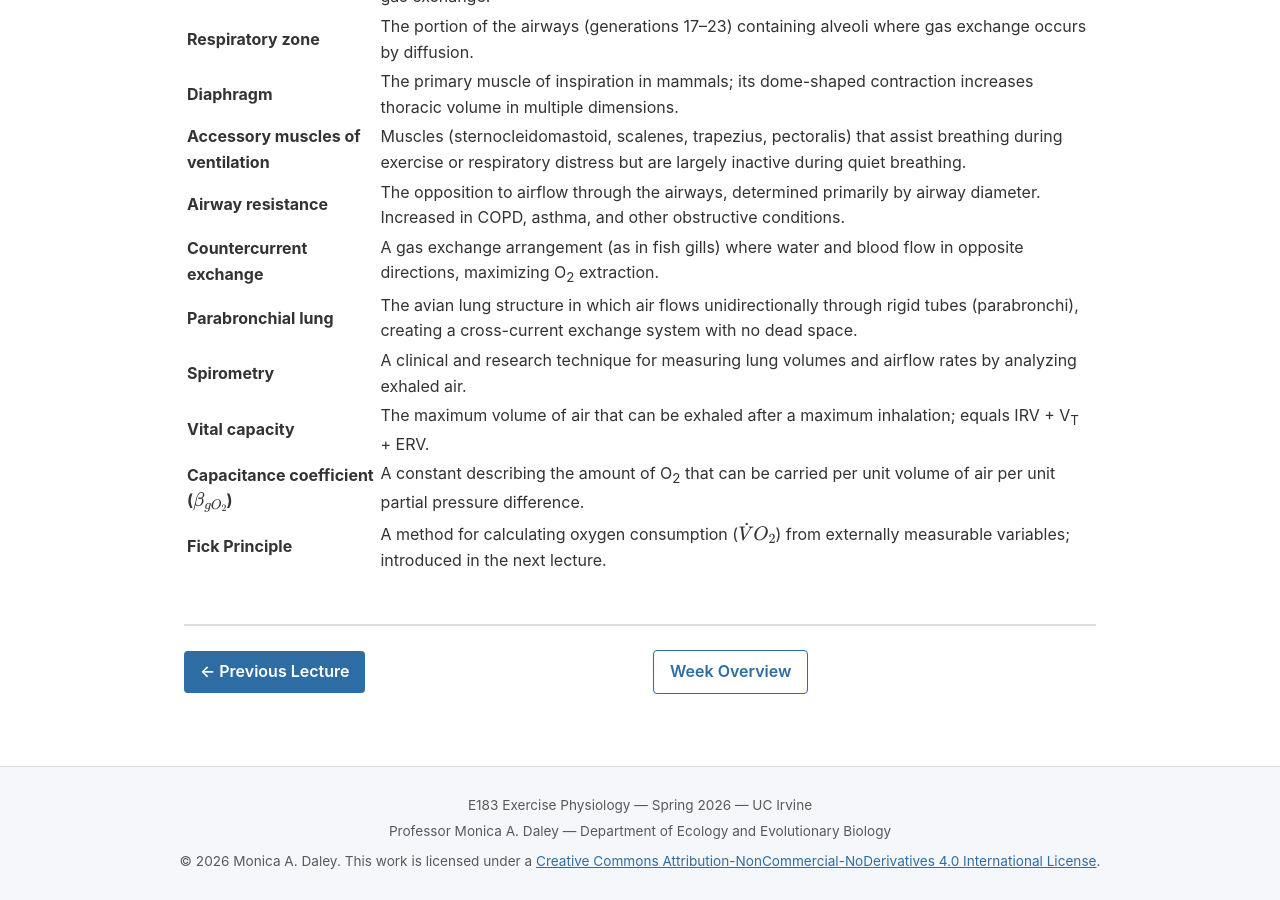
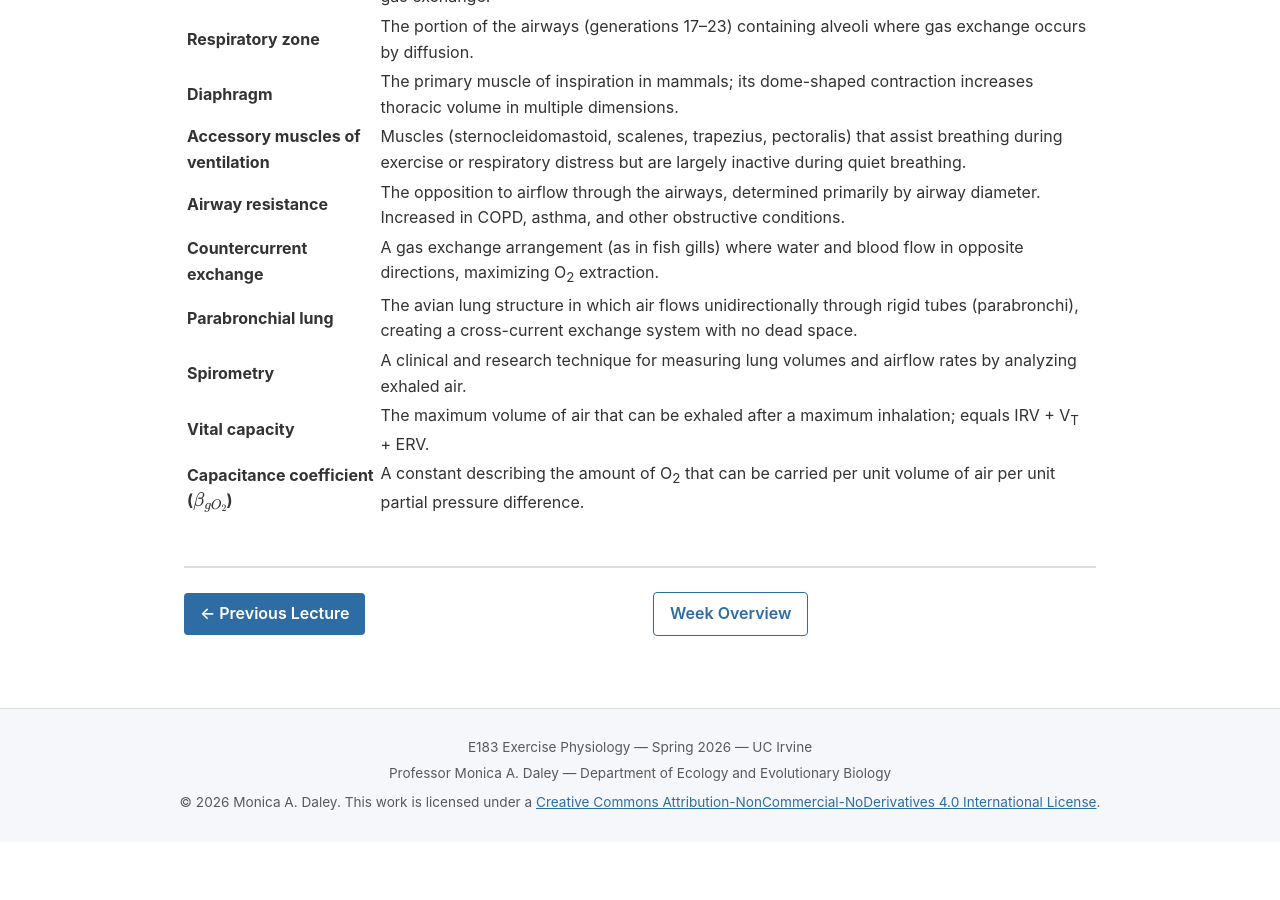
Before and after one commit to MADaley/E183_ExercisePhysiology, a Jekyll site: the page built from week01/lecture03-oxygen-cascade-ventilation.md, in a window 1280 px wide and 900 px high, scrolled down 26556 px. Built offline with Jekyll 4.4.1, drawn with Linux system fonts in a browser that asks for light colours; after the commit the page ends 27398 px from its top, so only the background shows below that.

Commit message:
Update lecture03-oxygen-cascade-ventilation.md
Removed undefined Fick principle in key terms table.

```diff
--- a/week01/lecture03-oxygen-cascade-ventilation.md
+++ b/week01/lecture03-oxygen-cascade-ventilation.md
@@ -454,4 +454,3 @@ $$\dot{V}O_2 = \dot{V}_A \times \beta_{gO_2} \times (P_IO_2 - P_EO_2)$$
 | **Spirometry** | A clinical and research technique for measuring lung volumes and airflow rates by analyzing exhaled air. |
 | **Vital capacity** | The maximum volume of air that can be exhaled after a maximum inhalation; equals IRV + V<sub>T</sub> + ERV. |
 | **Capacitance coefficient ($\beta_{gO_2}$)** | A constant describing the amount of O<sub>2</sub> that can be carried per unit volume of air per unit partial pressure difference. |
-| **Fick Principle** | A method for calculating oxygen consumption ($\dot{V}O_2$) from externally measurable variables; introduced in the next lecture. |
```
